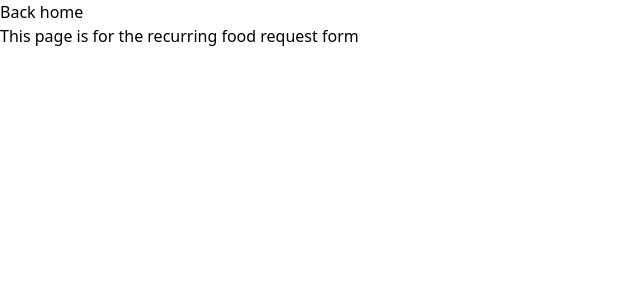
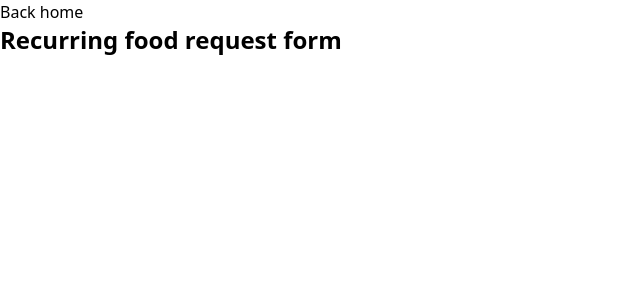
Before and after one commit to vnguyenmines/gammalp-ksgg, a Next.js app: page /recurring in a window 1280 px wide. Shown: the top 300 px of the page, without its empty margins (0-640 px from the left). Built offline with nearby package versions, Linux system fonts and the light colour scheme.

Commit message:
Added react hook form

```diff
--- a/package.json
+++ b/package.json
@@ -13,7 +13,8 @@
     "next": "15.1.3",
     "next-auth": "^5.0.0-beta.25",
     "react": "^19.0.0",
-    "react-dom": "^19.0.0"
+    "react-dom": "^19.0.0",
+    "react-hook-form": "^7.54.2"
   },
   "devDependencies": {
     "@eslint/eslintrc": "^3",
--- a/src/app/globals.css
+++ b/src/app/globals.css
@@ -1,3 +1,9 @@
 @tailwind base;
 @tailwind components;
 @tailwind utilities;
+
+h1 {
+    font-size: 1.5rem;
+    line-height: 2rem;
+    font-weight: 800;
+}
--- a/src/app/page.tsx
+++ b/src/app/page.tsx
@@ -6,7 +6,7 @@ export default async function Home() {
 
   return (
     <main>
-      <h1 className="text-2xl font-bold font">Food Request Form</h1>
+      <h1 className="font-bold">Food Request Form</h1>
       {(session != null && session.user != undefined) ?
         <>
           <div>Logged in as {session.user.name}</div>
--- a/src/app/recurring/page.tsx
+++ b/src/app/recurring/page.tsx
@@ -1,13 +1,24 @@
 // Recurring food request form page
+"use client"
+import Link from "next/link";
+import { SubmitHandler, useForm } from "react-hook-form";
 
-import Link from "next/link";
+type RecurringForm = {
 
+}
 
 export default function Page() {
+    const { register, handleSubmit, watch, formState: { errors } } = useForm<RecurringForm>();
+
+    const formSubmit: SubmitHandler<RecurringForm> = (data) => console.log(data);
+
     return (
         <>
             <Link href={"/"}>Back home</Link>
-            <div>This page is for the recurring food request form</div>
+            <h1>Recurring food request form</h1>
+            <form onSubmit={handleSubmit(formSubmit)}>
+
+            </form>
         </>
     );
 }
```
Also changed, not shown: 1 other file (tests, documents, lock files or other folders).
